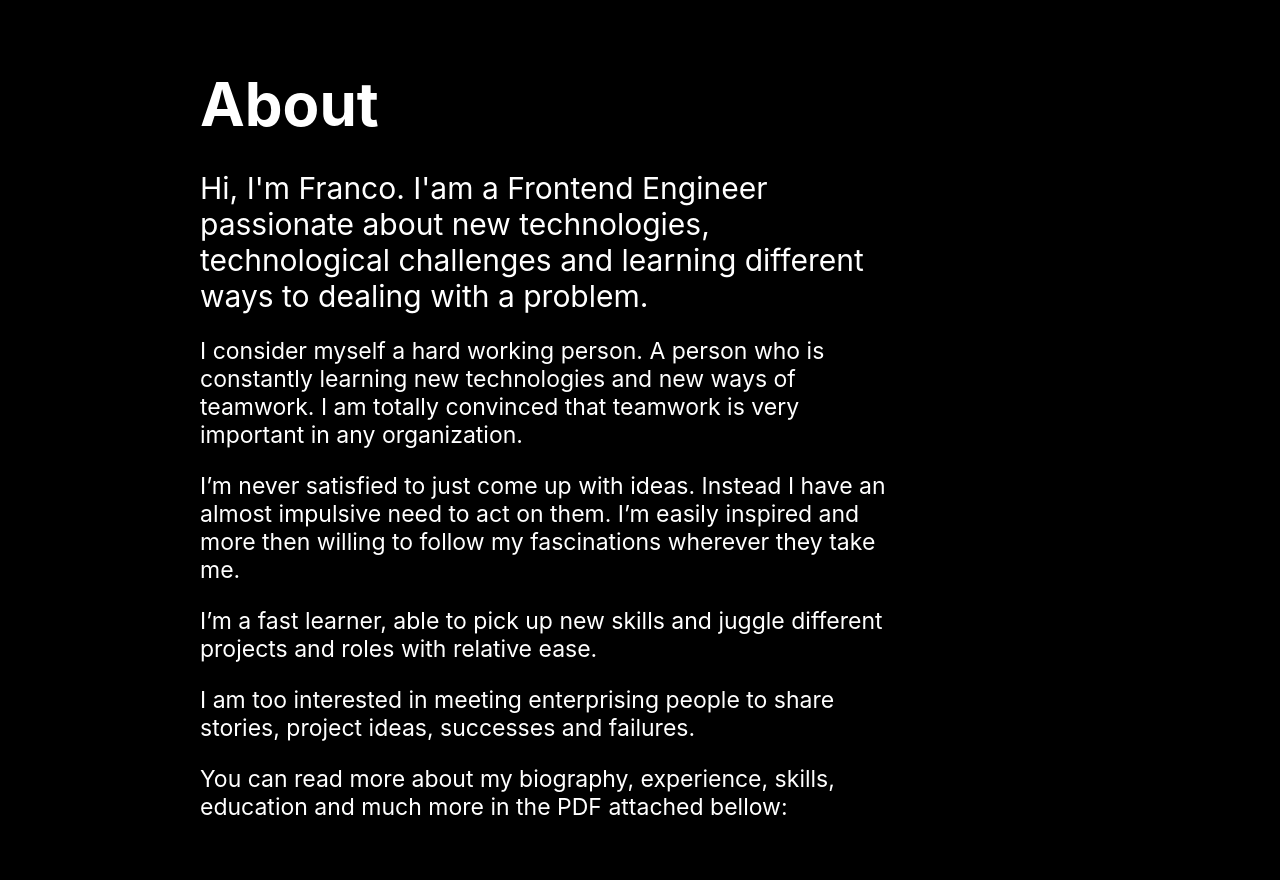
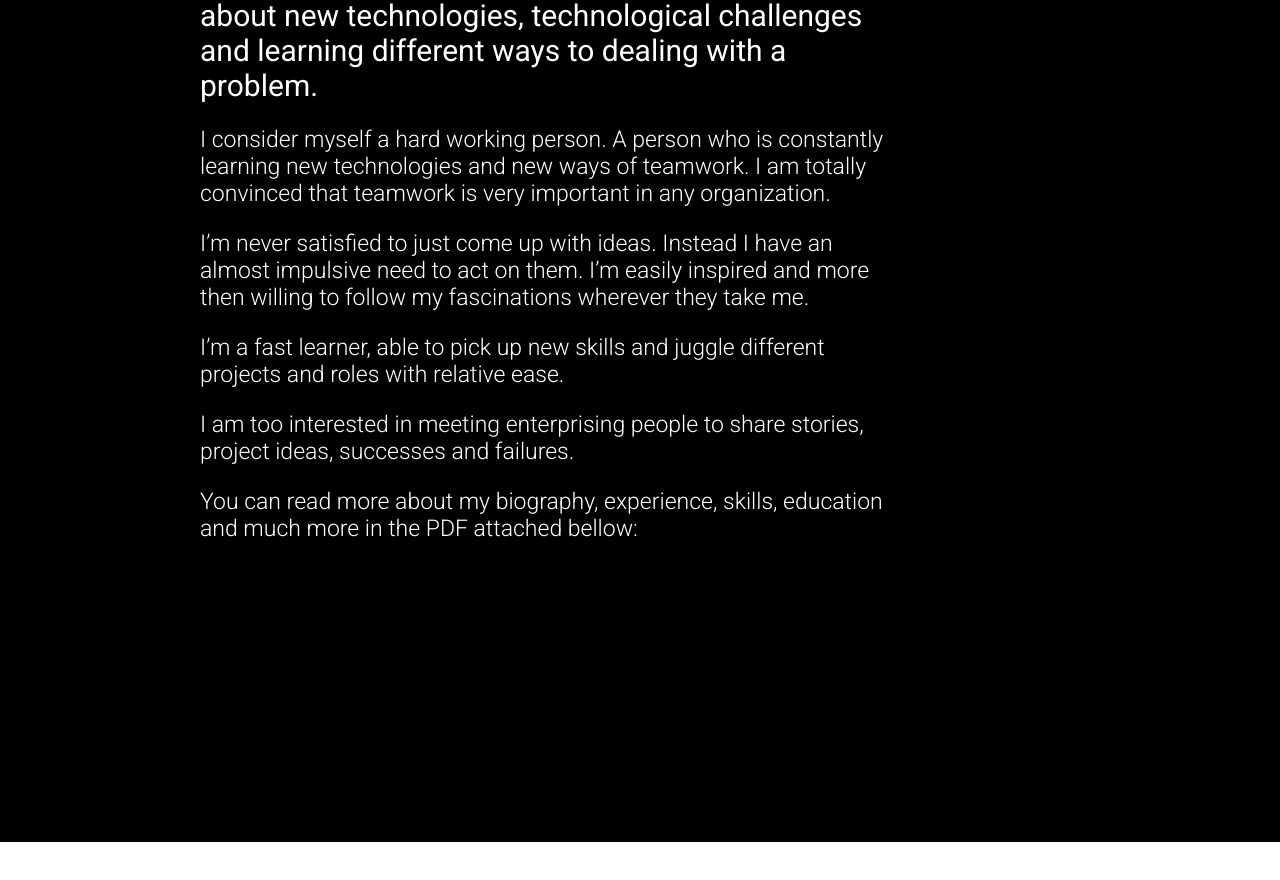
Before and after one commit to fmruiz/franco-ruiz, a React (Create React App) app: page /about in a window 1280 px wide. Shown: the part 1264-2144 px from the top of the page. After the commit the page ends 2106 px from the top, so only its background shows below. Built offline with nearby package versions, Linux system fonts and the light colour scheme.

Commit message:
add Roboto fonts

```diff
--- a/src/components/About/styles.js
+++ b/src/components/About/styles.js
@@ -48,4 +48,5 @@
   margin-bottom: 0;
   color: white;
   font-size: 23px;
+  font-weight: 300;
 `;
--- a/src/components/Contact/styles.js
+++ b/src/components/Contact/styles.js
@@ -45,6 +45,7 @@
   margin-bottom: 0;
   color: white;
   font-size: 23px;
+  font-weight: 300;
 `;
 
 export const ContactContentLinksContainer = styled.a`
--- a/src/components/Fenix/styles.js
+++ b/src/components/Fenix/styles.js
@@ -59,6 +59,7 @@
   margin-bottom: 0;
   color: black;
   font-size: 23px;
+  font-weight: 300;
 `;
 
 export const FenixSectionTitle = styled.h3`
--- a/src/components/Personal/styles.js
+++ b/src/components/Personal/styles.js
@@ -59,6 +59,7 @@
   margin-bottom: 0;
   color: black;
   font-size: 23px;
+  font-weight: 300;
 `;
 
 export const PersonalSectionTitle = styled.h3`
--- a/src/index.css
+++ b/src/index.css
@@ -1,8 +1,11 @@
+@import url('https://fonts.googleapis.com/css2?family=Roboto:wght@300;400;700&display=swap');
+
 body {
   margin: 0;
-  font-family: -apple-system, BlinkMacSystemFont, 'Segoe UI', 'Roboto', 'Oxygen',
+  /* font-family: -apple-system, BlinkMacSystemFont, 'Segoe UI', 'Roboto', 'Oxygen',
     'Ubuntu', 'Cantarell', 'Fira Sans', 'Droid Sans', 'Helvetica Neue',
-    sans-serif;
+    sans-serif; */
+    font-family: 'Roboto', sans-serif;
   -webkit-font-smoothing: antialiased;
   -moz-osx-font-smoothing: grayscale;
   user-select: none;
```
